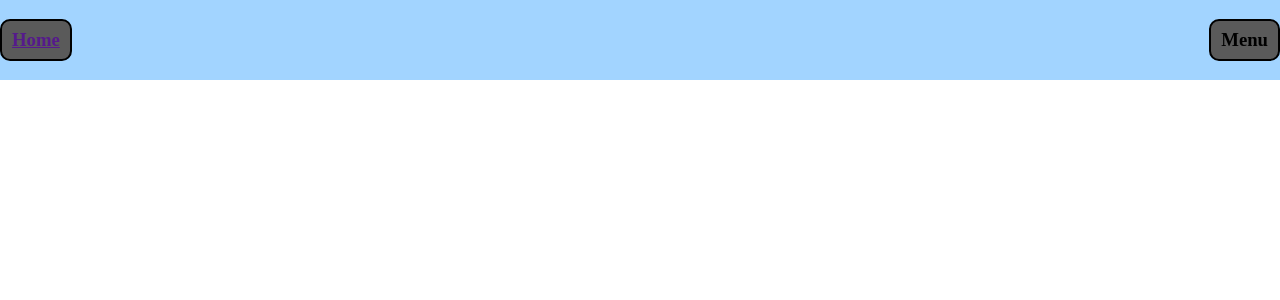
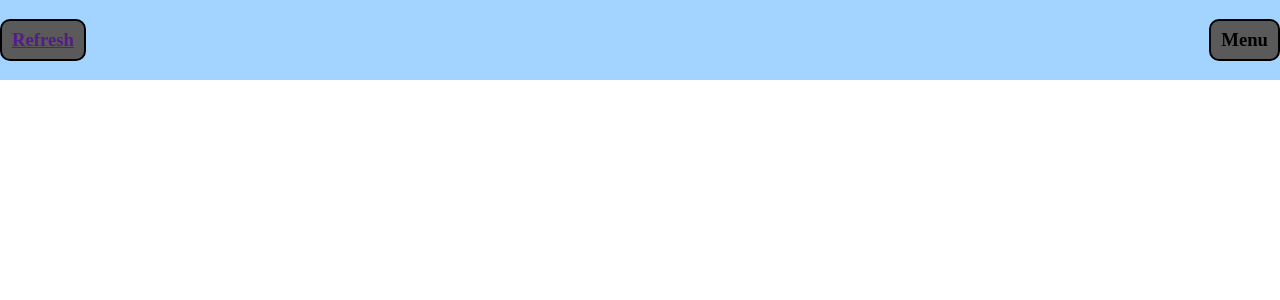
Before and after one commit to phillgames/Sdcard, a Flask app: page / in a window 1280 px wide. Shown: the top 300 px of the page. Run offline with Flask 3, Linux system fonts and the light colour scheme.

Commit message:
changed home button to refresh

```diff
--- a/app/templates/index.html
+++ b/app/templates/index.html
@@ -10,7 +10,7 @@
     <div class="header">
         <a href="">
             <div class="button">
-                <h3>Home</h3>
+                <h3>Refresh</h3>
             </div>
         </a>
         <div onclick="testoutput()" class="menu button">
```
